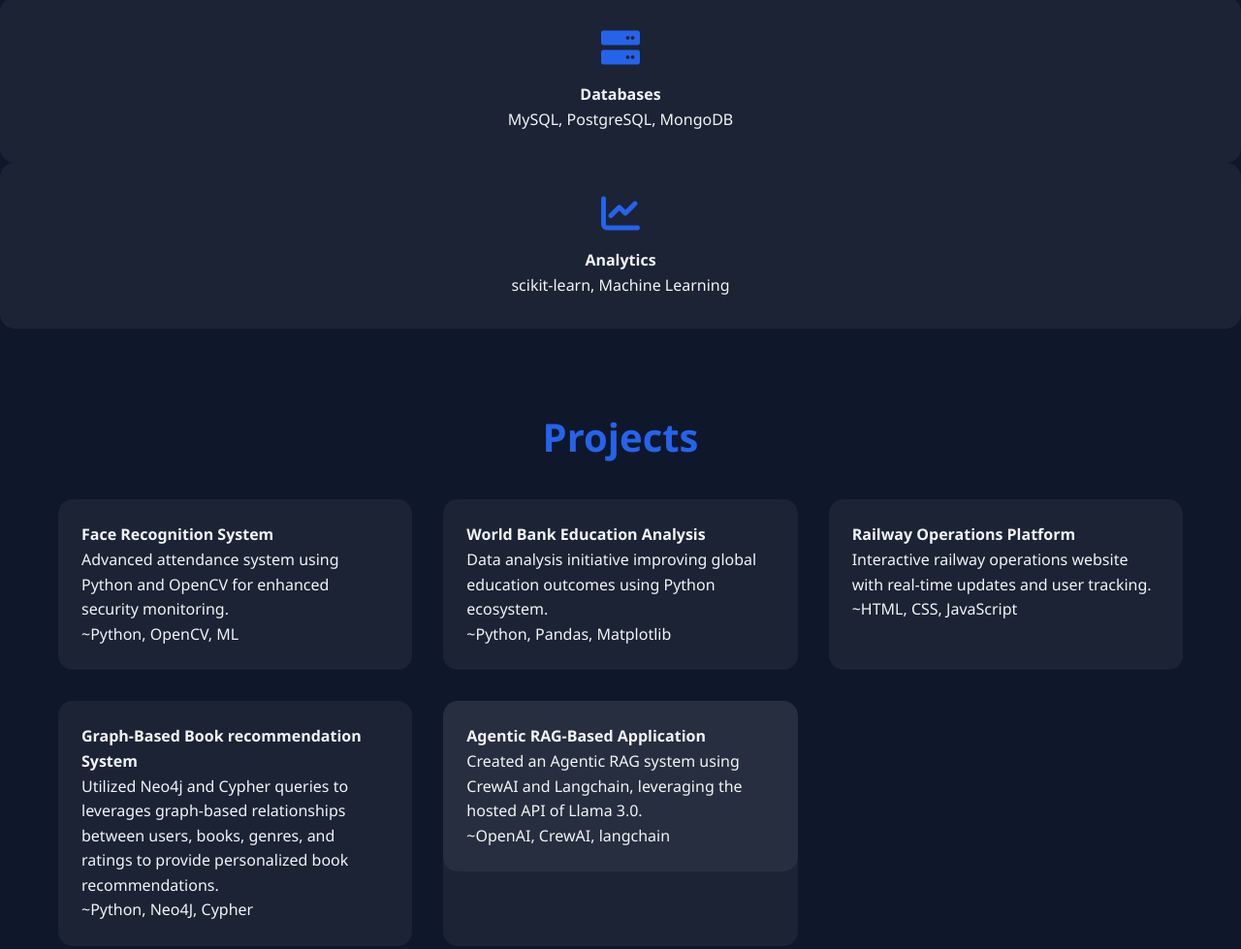
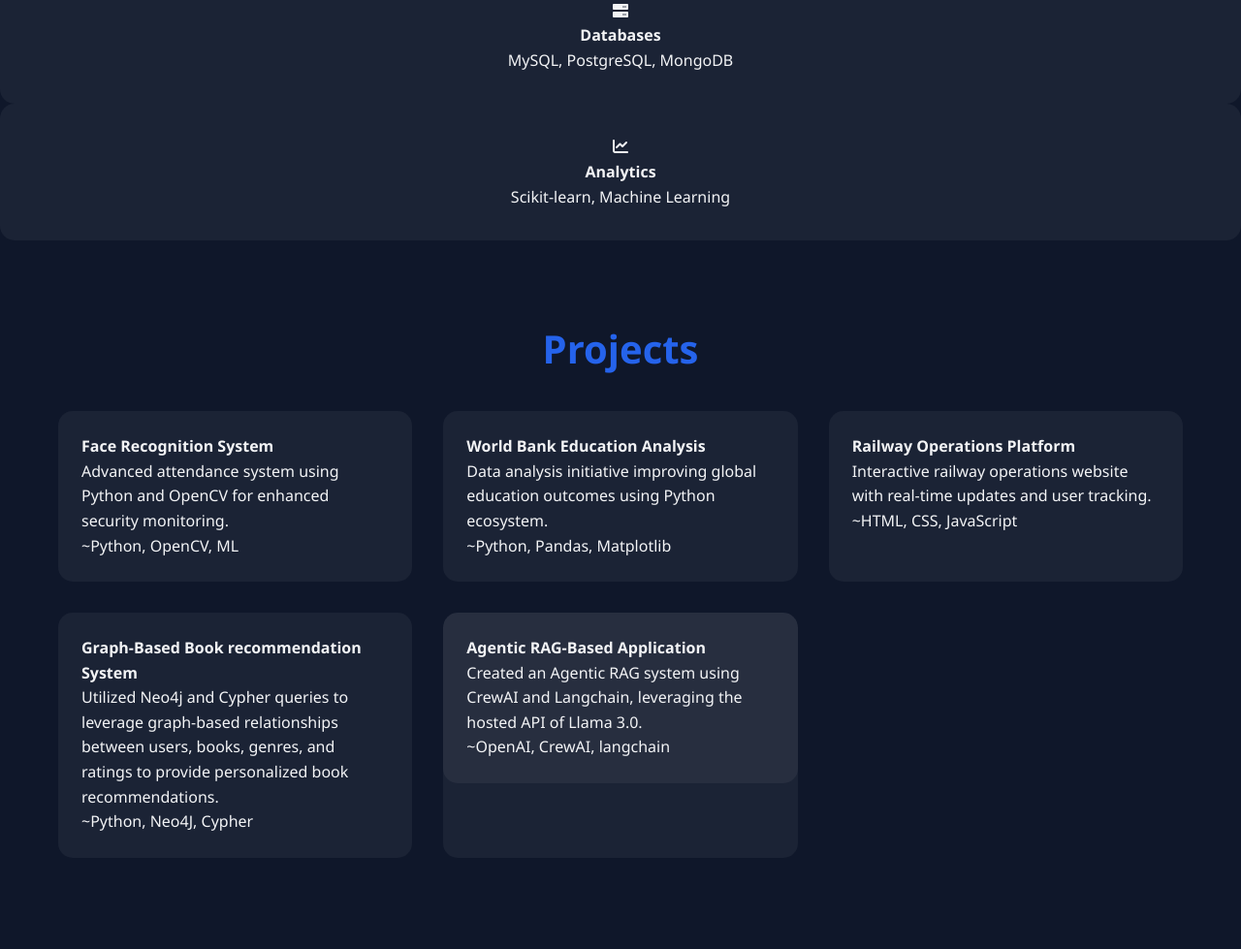
Before and after one commit to BhawnaUmeshParadkar/Portfolio, a plain HTML site: page index.html in a window 1280 px wide. Shown: the part 1307-2286 px from the top of the page at 97% size. Drawn offline with Linux system fonts and the light colour scheme.

Commit message:
Update index.html

```diff
--- a/index.html
+++ b/index.html
@@ -226,7 +226,7 @@
             overflow: hidden;
         }
 
-        .skill-card::before {
+        .-card::before {
             content: '';
             position: absolute;
             top: 0;
@@ -238,16 +238,16 @@
             transition: transform 0.6s ease;
         }
 
-        .skill-card:hover::before {
+        .-card:hover::before {
             transform: translateX(100%);
         }
 
-        .skill-card:hover {
+        .-card:hover {
             transform: translateY(-10px);
             box-shadow: 0 10px 20px rgba(0, 0, 0, 0.2);
         }
 
-        .skill-icon {
+        .-icon {
             font-size: 2.5rem;
             color: var(--primary);
             margin-bottom: 1rem;
@@ -546,7 +546,7 @@
     <div class="skill-card">
         <i class="fas fa-chart-line skill-icon"></i>
         <h4>Analytics</h4>
-        <p>scikit-learn, Machine Learning</p>
+        <p>Scikit-learn, Machine Learning</p>
     </div>
     </div>
     </div>
@@ -597,7 +597,7 @@
 
                     <div class="project-content">
                         <h4>Graph-Based Book recommendation System</h4>
-                        <p>Utilized Neo4j and Cypher queries to leverages graph-based relationships between users, books, genres, and ratings to provide personalized book recommendations.</p>
+                        <p>Utilized Neo4j and Cypher queries to leverage graph-based relationships between users, books, genres, and ratings to provide personalized book recommendations.</p>
                         <div class="project-tags">
                             <span class="tag">~Python,</span>
                             <span class="tag">Neo4J,</span>
```
